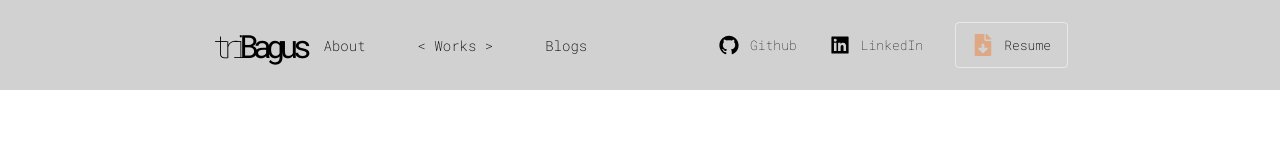
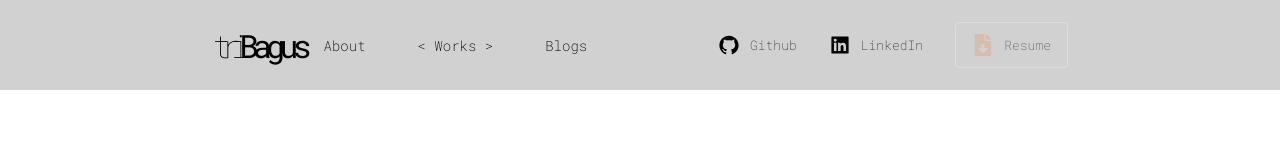
Before and after one commit to tribagusu/tribagus-website, a Next.js app: page / in a window 1280 px wide. Shown: the top 160 px of the page. Built offline with nearby package versions, Linux system fonts and the light colour scheme.

Commit message:
disable resume downloader

```diff
--- a/styles/Header.module.scss
+++ b/styles/Header.module.scss
@@ -112,7 +112,9 @@
         border: 1px solid rgba($color: white, $alpha: 0.5);
         border-radius: 4px;
         background-color: transparent;
-        cursor: pointer;
+        // cursor: pointer;
+        pointer-events: none;
+        opacity: 0.5;
         div {
           display: flex;
           margin: auto;
```
Also changed, not shown: components/layout/Header.tsx (+7 -7 lines).
